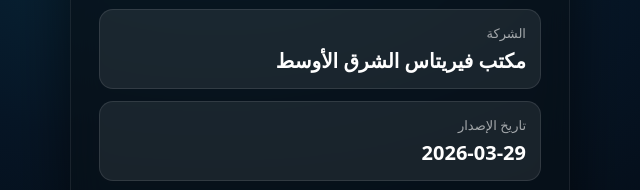
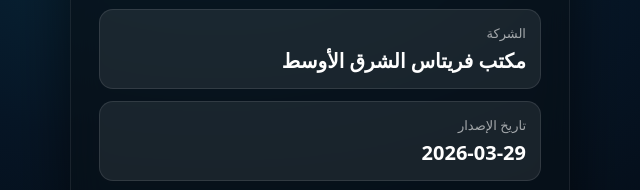
Before and after one commit to 75wgspsmd9-web/qr-site, a plain HTML site: page index.html in a window 1280 px wide. Shown: the part 349-539 px from the top of the page, 320-960 px from the left. Drawn offline with Linux system fonts and the light colour scheme.

Commit message:
Update index.html

```diff
--- a/index.html
+++ b/index.html
@@ -162,7 +162,7 @@
 <script>
   const file   = "temp_output_lLgDq7p.pdf";
   const permit = "5115";
-  const company= "مكتب فيريتاس الشرق الأوسط";
+  const company= "مكتب فريتاس الشرق الأوسط";
   const issue  = "2026-03-29";
   const expire = "2026-04-19";
 
```
